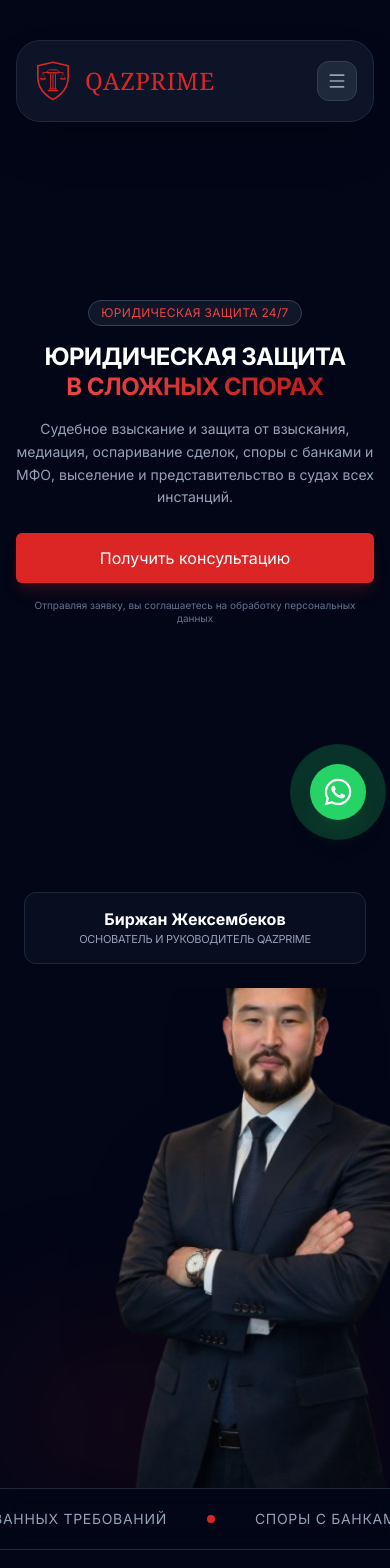
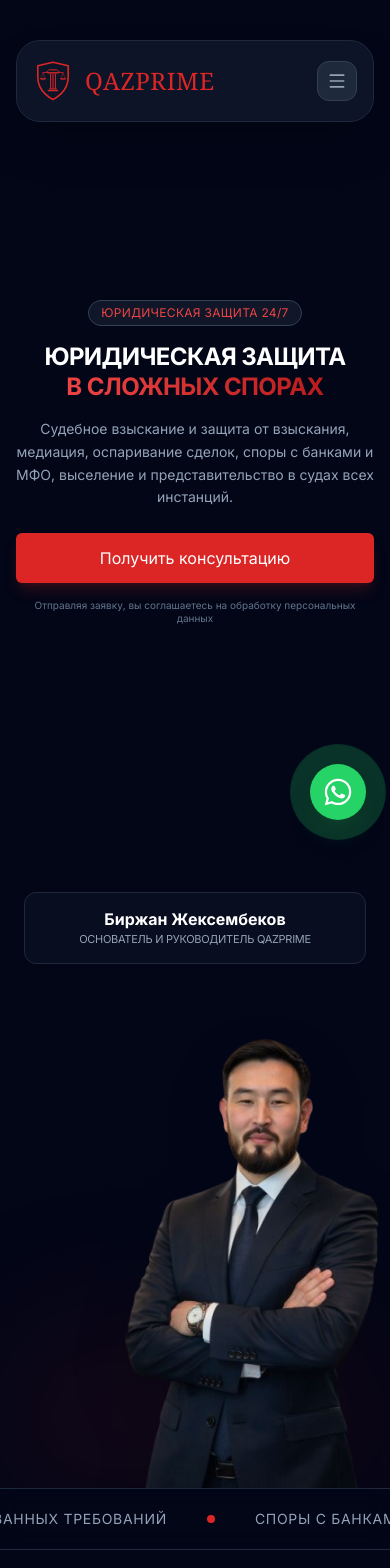
Before and after one commit to Alchinkaz/qaz-prime, a React (Vite) app: page / in a window 390 px wide. Shown: the top 1568 px of the page. Built offline with nearby package versions, Linux system fonts and the light colour scheme.

Commit message:
style: revert mobile hero image scale while keeping desktop enlargement

```diff
--- a/components/Hero.tsx
+++ b/components/Hero.tsx
@@ -121,7 +121,7 @@ export const Hero: React.FC = () => {
           <img
             src="/hero.png"
             alt="Юридическая защита эксперта"
-            className="relative z-10 w-full h-full object-contain object-bottom drop-shadow-2xl px-4 scale-125 origin-bottom"
+            className="relative z-10 w-full h-full object-contain object-bottom drop-shadow-2xl px-4 scale-110"
           />
         </div>
         <div className="relative z-20">
```
